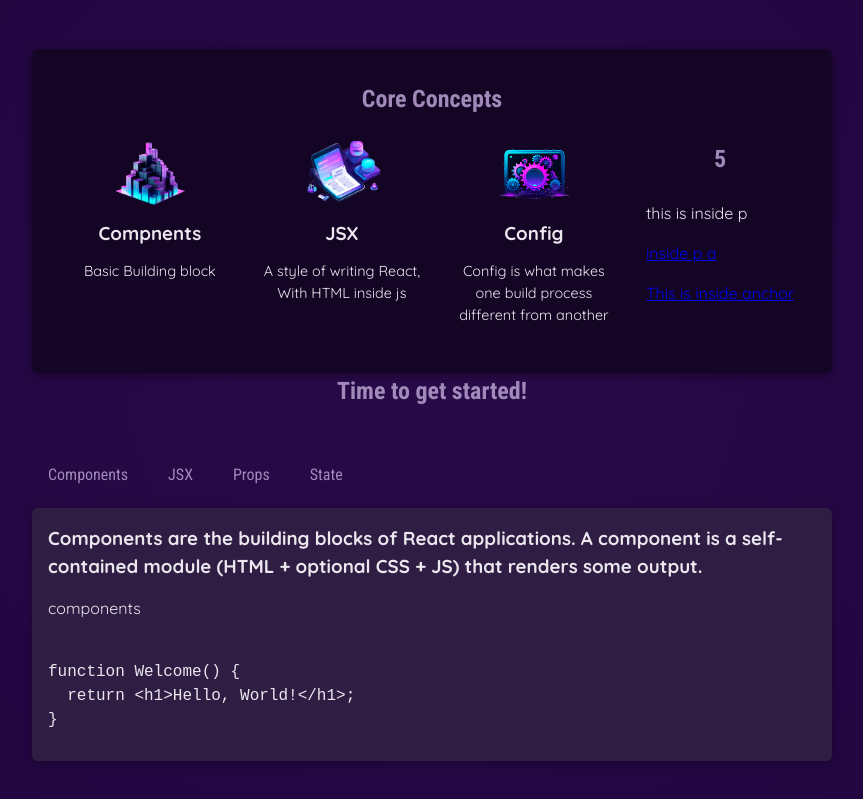
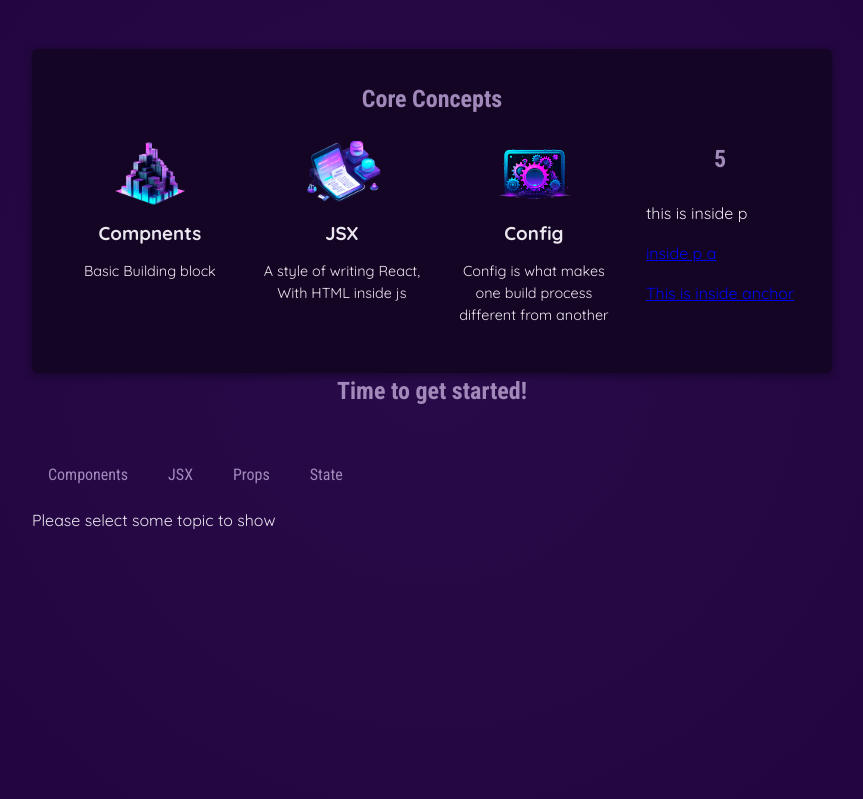
Before and after one commit to bhavukkalra/reactLandingPage, a React (Vite) app: page / in a window 1280 px wide. Shown: the part 283-1082 px from the top of the page, without its empty margins (208-1071 px from the left). Built offline with nearby package versions, Linux system fonts and the light colour scheme.

Commit message:
One way of adding conent conditonally

```diff
--- a/src/App.jsx
+++ b/src/App.jsx
@@ -58,7 +58,8 @@ function App() {
 
     */
   // let dynamicContentVaribale = "Imagine an explanation of a component here";
-  let [selectedTopic, setSelectedTopic] = useState("components");
+  let [selectedTopic, setSelectedTopic] = useState();
+  // () => undefined state by defauly
 
 
 
@@ -103,7 +104,6 @@ function App() {
         <h2>Time to get started!</h2>
 
         <section id="examples">
-          <menu>
           {/*
 
 <TabButton onSelect={handleSelect}>Components</TabButton>
@@ -133,6 +133,7 @@ OR
 
 */}
 
+          <menu>
             <TabButton onSelect={() => handleSelect("components")}>
               Components
             </TabButton>
@@ -141,19 +142,23 @@ OR
             <TabButton
               onSelect={function () {
                 handleSelect("state");
-            }}>
+              }}
+            >
               State
             </TabButton>
           </menu>
+
+          {selectedTopic ? (
             <div id="tab-content">
-          {console.log("Console this bitch")}
-            {console.log(EXAMPLES[selectedTopic].title)}
-            <h3>{EXAMPLES[selectedTopic].description}</h3>
-            <p>{selectedTopic}</p>
+              <h3>{EXAMPLES[selectedTopic].title}</h3>
+              <p>{EXAMPLES[selectedTopic].description}</p>
               <pre>
                 <code>{EXAMPLES[selectedTopic].code}</code>
               </pre>
             </div>
+          ) : null}
+
+          {!selectedTopic ? <p>Please select some topic to show </p> : null}
         </section>
       </main>
     </div>
```
Lines whose indentation alone changed are shown as unchanged.
